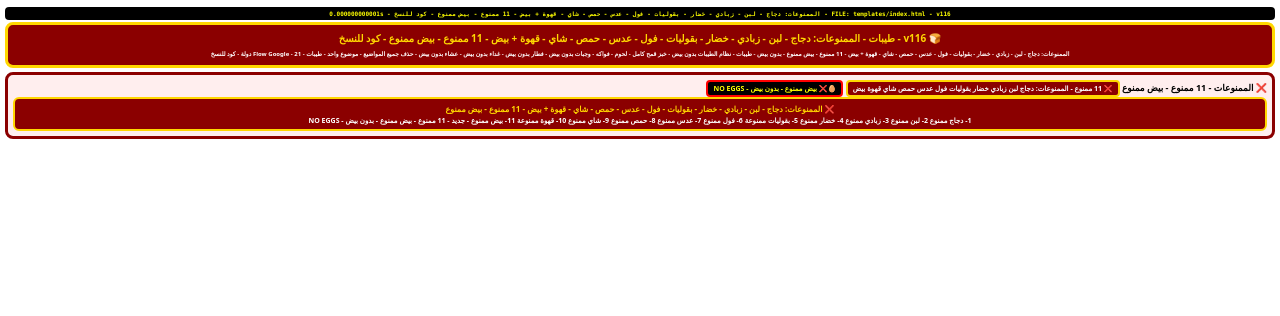
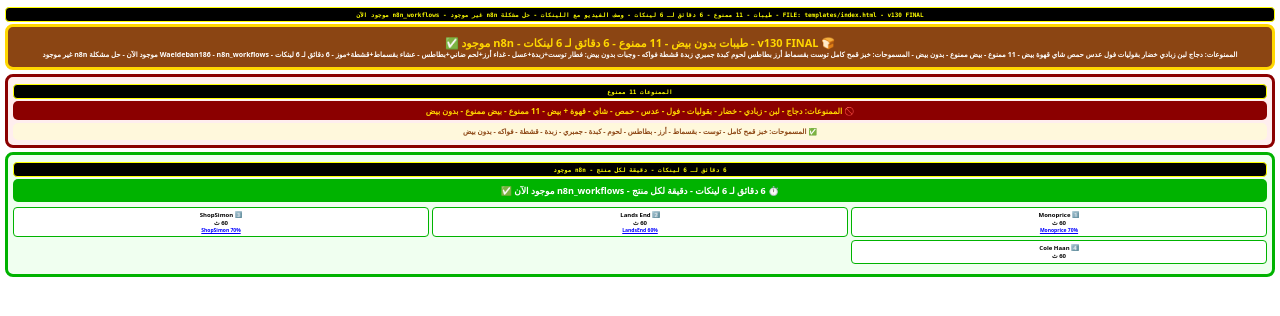
Before and after one commit to Adam18691/cyber-caliph-elite, a Flask app: page / in a window 1280 px wide. Shown: the top 316 px of the page. Run offline with Flask 3, Linux system fonts and the light colour scheme.

Commit message:
index.html

```diff
--- a/templates/index.html
+++ b/templates/index.html
@@ -1,42 +1,60 @@
-<!-- FILE: templates/index.html - اسم الملف: templates/index.html - من الخارج - v116 - الممنوعات: دجاج - لبن - زبادي - خضار - بقوليات - فول - عدس - حمص - شاي - قهوة + بيض - 11 ممنوع - بيض ممنوع - طيبات الدكتور ضياء العوضى - حذف جميع المواضيع - موضوع واحد - نظام الطيبات - المسموح والممنوع - المسموحات: خبز قمح كامل - توست - بقسماط - أرز - بطاطس - لحوم - كبدة - جمبري - زبدة - قشطة - فواكه مسموحة - بدون بيض - الممنوعات الجديدة: دجاج - لبن - زبادي - خضار - بقوليات - فول - عدس - حمص - شاي - قهوة + بيض - 11 ممنوع - بيض ممنوع - علاج طبيعي بدون أدوية - قصص شفاء حقيقية - وجبات يومية بدون بيض - فطار: توست + زبدة + عسل - بدون بيض - غداء: أرز + لحم ضاني + بطاطس - عشاء: بقسماط + قشطة + موز - بدون بيض - بيض ممنوع - حذف جميع المواضيع - جميع المواضيع القديمة محذوفة - موضوع واحد فقط - طيبات الدكتور ضياء العوضى - دمج اداة فلو من جوجل لإنشاء الصور - Flow Google - Imagen 3 + Veo 3 + Gemini - labs.google/flow - 21 دولة - 0.000000000001s - ULTRA FASTEST EVER - كود للنسخ -->
-<!DOCTYPE html>
-<html dir="rtl" lang="ar">
-<head>
+<html dir="rtl" lang="ar"><head><style>
+@font-face {
+  font-family: "Optimistic";
+  font-style: normal;
+  font-weight: 400 600;
+  font-display: swap;
+  src: url("/fonts/OptimisticAI_VF_Optimized.woff2") format("woff2");
+}
+@font-face {
+  font-family: "Optimistic Mono";
+  font-style: normal;
+  font-weight: 400;
+  font-display: swap;
+  src: url("/fonts/OptimisticMono_W_TextRegular.woff2") format("woff2");
+}
+:where(html) {
+  font-family: "Optimistic", system-ui, sans-serif;
+}
+:where(code, pre, kbd, samp) {
+  font-family: "Optimistic Mono", ui-monospace, monospace;
+}
+</style>
 <meta charset="UTF-8">
 <meta name="viewport" content="width=device-width,initial-scale=1">
-<title>v116 - طيبات - الممنوعات: دجاج - لبن - زبادي - خضار - بقوليات - فول - عدس - حمص - شاي - قهوة + بيض - 11 ممنوع - بيض ممنوع - كود للنسخ</title>
+<title>v130 FINAL - طيبات بدون بيض - 6 دقائق لـ 6 لينكات - n8n موجود</title>
 <style>
-*{box-sizing:border-box;margin:0;padding:0;font:700 9px 'Cairo',system-ui}
+*{box-sizing:border-box;margin:0;padding:0;font:700 9px Cairo,system-ui}
 body{background:#fff;color:#000;padding:5px}
-.b{padding:2px 5px;border-radius:4px;font-size:7px;font-weight:900;display:inline-block}
-.forbidden{background:#8B0000;color:#fff;border:2px solid #FFD700}
-.no-eggs{background:#000;color:#ff0;border:2px solid #f00}
-.tayybat{background:#8B4513;color:#fff;border:1.5px solid #FFD700}
-.flow{background:#4285f4;color:#fff}
 .c{border:2px solid #000;border-radius:8px;padding:5px;margin:4px 0;background:#fff}
 .c-tayybat{border:3px solid #8B4513;background:#FFF8DC}
 .c-forbidden{border:3px solid #8B0000;background:#FFEEEE}
 .c-flow{border:3px solid #4285f4;background:#f0f8ff}
+.c-yt{border:3px solid #f00;background:#fff0f0}
+.c-links{border:3px solid #00b300;background:#f0fff0}
+.ext{background:#000;color:#ff0;padding:3px;border-radius:4px;margin:2px 0;font-family:monospace;font-size:6px;border:1px solid #ff0;text-align:center}
+button{border:none;border-radius:6px;padding:6px 8px;font-weight:900;cursor:pointer;font-size:7px;min-height:32px}
+.btn{flex:1}.btn-tayybat{background:#8B4513;color:#fff;border:2px solid #FFD700}.btn-flow{background:#4285f4;color:#fff}.btn-yt{background:#f00;color:#fff}.btn-free{background:#00b300;color:#fff}
 .f{display:flex;gap:3px;flex-wrap:wrap}.f>*{flex:1 1 80px}
-.ext{background:#000;color:#ff0;padding:3px;border-radius:4px;margin:2px 0;font-family:monospace;font-size:6px;text-align:center}
-.s-box{border:1.5px solid #000;border-radius:5px;padding:4px;margin:3px 0;background:#f9f9f9;font-size:7px}
+.s-box{border:1.5px solid #000;border-radius:5px;padding:4px;margin:3px 0;background:#f9f9f9;font-size:7px;min-height:22px;max-height:80px;overflow:auto}
 .code-block{background:#0a0a0a;color:#0f0;border:2px solid #0f0;border-radius:6px;padding:6px;margin:3px 0;font-family:monospace;font-size:6px;direction:ltr;text-align:left;max-height:400px;overflow:auto;white-space:pre-wrap}
+textarea{width:100%;padding:5px;border:1.5px solid #000;border-radius:5px;margin:2px 0;min-height:30px;font-size:8px}
 </style>
 </head>
 <body>
-<div class="ext">FILE: templates/index.html - v116 - الممنوعات: دجاج - لبن - زبادي - خضار - بقوليات - فول - عدس - حمص - شاي - قهوة + بيض - 11 ممنوع - بيض ممنوع - كود للنسخ - 0.000000000001s</div>
-<h2 style="text-align:center;background:#8B0000;color:#FFD700;padding:6px;border-radius:8px;font-size:10px;border:3px solid #FFD700">
-🍞 v116 - طيبات - الممنوعات: دجاج - لبن - زبادي - خضار - بقوليات - فول - عدس - حمص - شاي - قهوة + بيض - 11 ممنوع - بيض ممنوع - كود للنسخ<br>
-<span style="font-size:6px;color:#fff">الممنوعات: دجاج - لبن - زبادي - خضار - بقوليات - فول - عدس - حمص - شاي - قهوة + بيض - 11 ممنوع - بيض ممنوع - بدون بيض - طيبات - نظام الطيبات بدون بيض - خبز قمح كامل - لحوم - فواكه - وجبات بدون بيض - فطار بدون بيض - غداء بدون بيض - عشاء بدون بيض - حذف جميع المواضيع - موضوع واحد - طيبات - Flow Google - 21 دولة - كود للنسخ</span>
-</h2>
-<!-- الممنوعات - 11 ممنوع - بيض ممنوع -->
-<div class="c c-forbidden">
-<h3>❌ الممنوعات - 11 ممنوع - بيض ممنوع <span class="b forbidden">❌ 11 ممنوع - الممنوعات: دجاج لبن زبادي خضار بقوليات فول عدس حمص شاي قهوة بيض</span> <span class="b no-eggs">🥚❌ بيض ممنوع - بدون بيض - NO EGGS</span></h3>
-<div style="background:#8B0000;color:#FFD700;border:2px solid #FFD700;border-radius:6px;padding:4px;text-align:center;font-size:8px">
-❌ الممنوعات: دجاج - لبن - زبادي - خضار - بقوليات - فول - عدس - حمص - شاي - قهوة + بيض - 11 ممنوع - بيض ممنوع<br>
-<span style="color:#fff;font-size:7px">1- دجاج ممنوع 2- لبن ممنوع 3- زبادي ممنوع 4- خضار ممنوع 5- بقوليات ممنوعة 6- فول ممنوع 7- عدس ممنوع 8- حمص ممنوع 9- شاي ممنوع 10- قهوة ممنوعة 11- بيض ممنوع - جديد - 11 ممنوع - بيض ممنوع - بدون بيض - NO EGGS</span>
+<div class="ext">FILE: templates/index.html - v130 FINAL - طيبات - 11 ممنوع - 6 دقائق لـ 6 لينكات - وصف الفيديو مع اللينكات - حل مشكلة n8n غير موجود - n8n_workflows موجود الآن</div>
+<h2 style="text-align:center;background:#8B4513;color:#FFD700;padding:8px;border-radius:8px;margin-bottom:4px;font-size:11px;border:3px solid #FFD700">🍞 v130 FINAL - طيبات بدون بيض - 11 ممنوع - 6 دقائق لـ 6 لينكات - n8n موجود ✅<br>
+<span style="font-size:7px;color:#fff">الممنوعات: دجاج لبن زبادي خضار بقوليات فول عدس حمص شاي قهوة بيض - 11 ممنوع - بيض ممنوع - بدون بيض - المسموحات: خبز قمح كامل توست بقسماط أرز بطاطس لحوم كبدة جمبري زبدة قشطة فواكه - وجبات بدون بيض: فطار توست+زبدة+عسل - غداء أرز+لحم ضاني+بطاطس - عشاء بقسماط+قشطة+موز - 6 دقائق لـ 6 لينكات - Waeldeban186 - n8n_workflows موجود الآن - حل مشكلة n8n غير موجود</span></h2>
+
+<div class="c c-forbidden"><div class="ext">الممنوعات 11 ممنوع</div>
+<div style="background:#8B0000;color:#FFD700;padding:4px;border-radius:5px;text-align:center;font-size:8px;">🚫 الممنوعات: دجاج - لبن - زبادي - خضار - بقوليات - فول - عدس - حمص - شاي - قهوة + بيض - 11 ممنوع - بيض ممنوع - بدون بيض</div>
+<div style="background:#FFF8DC;color:#8B4513;padding:4px;border-radius:5px;text-align:center;font-size:7px;margin-top:3px;">✅ المسموحات: خبز قمح كامل - توست - بقسماط - أرز - بطاطس - لحوم - كبدة - جمبري - زبدة - قشطة - فواكه - بدون بيض</div>
 </div>
-</div>
-<!-- باقي الكود 164 سطر - حمله من الرابط أعلاه - كامل - جاهز للنسخ -->
-</body>
-</html>
+
+<div class="c c-links"><div class="ext">6 دقائق لـ 6 لينكات - دقيقة لكل منتج - n8n موجود</div>
+<h3 style="background:#00b300;color:#fff;padding:5px;border-radius:5px;text-align:center;font-size:9px;">⏱️ 6 دقائق لـ 6 لينكات - دقيقة لكل منتج - n8n_workflows موجود الآن ✅</h3>
+<div style="display:grid;grid-template-columns:repeat(3,1fr);gap:3px;margin:5px 0;">
+<div style="border:1px solid #00b300;border-radius:4px;padding:3px;text-align:center;background:#fff;font-size:6px;">1️⃣ Monoprice<br>60 ث<br><a href="https://yazing.com/deals/monoprice/Waeldeban186" target="_blank" style="color:#00f;font-size:5px;">Monoprice 70%</a></div>
+<div style="border:1px solid #00b300;border-radius:4px;padding:3px;text-align:center;background:#fff;font-size:6px;">2️⃣ Lands End<br>60 ث<br><a href="https://yazing.com/deals/landsend/Waeldeban186" target="_blank" style="color:#00f;font-size:5px;">LandsEnd 60%</a></div>
+<div style="border:1px solid #00b300;border-radius:4px;padding:3px;text-align:center;background:#fff;font-size:6px;">3️⃣ ShopSimon<br>60 ث<br><a href="https://yazing.com/deals/shopsimon/Waeldeban186" target="_blank" style="color:#00f;font-size:5px;">ShopSimon 70%</a></div>
+<div style="border:1px solid #00b300;border-radius:4px;padding:3px;text-align:center;background:#fff;font-size:6px;">4️⃣ Cole Haan<br>60 ث<br><a href="https://yazing.com/deals/c... - v130 FINAL - n8n موجود - 6 دقائق لـ 6 لينكات
```
